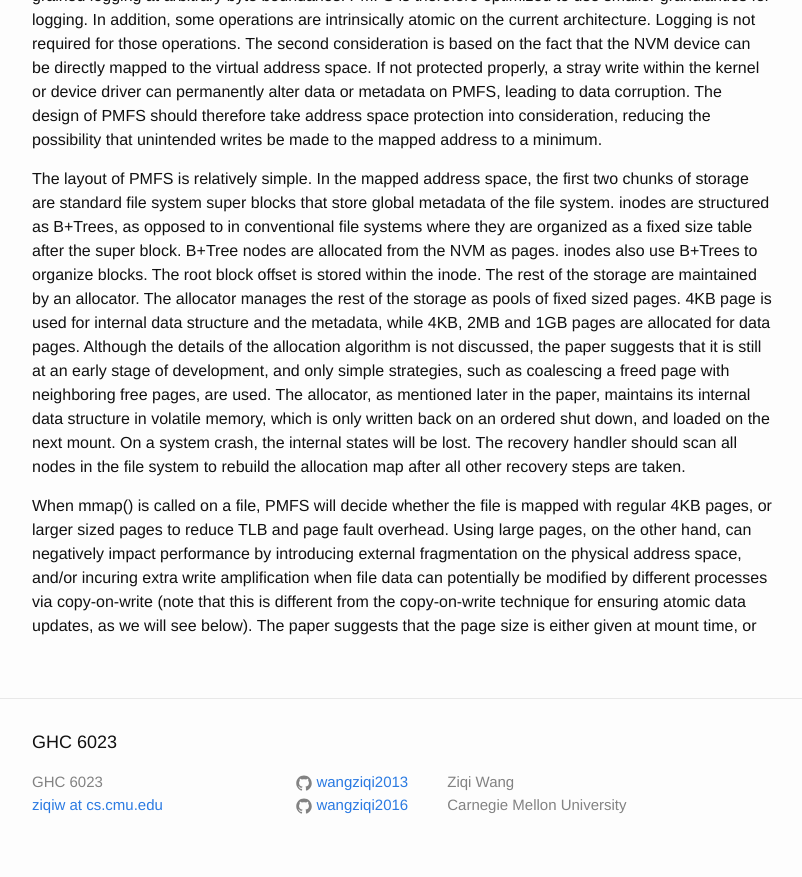
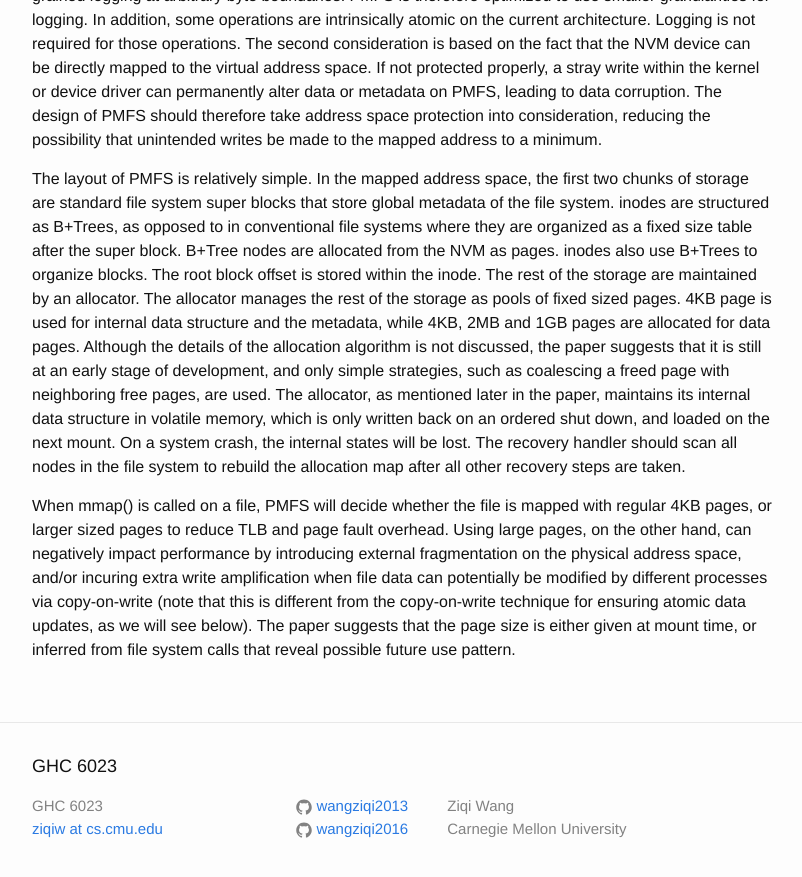
Before and after one commit to wangziqi2013/wangziqi2013.github.io, a Jekyll site: the page built from _posts/2020-06-23-pmfs.markdown, in a window 1280 px wide and 900 px high, scrolled down 1471 px. Shown: the top 877 px of the window, without its empty margins (238-1040 px from the left). Built offline with Jekyll 4.4.1, drawn with Linux system fonts in a browser that asks for light colours.

Commit message:
Finish page size

```diff
--- a/_posts/2020-06-23-pmfs.markdown
+++ b/_posts/2020-06-23-pmfs.markdown
@@ -78,4 +78,5 @@ pages to reduce TLB and page fault overhead. Using large pages, on the other han
 by introducing external fragmentation on the physical address space, and/or incuring extra write amplification when
 file data can potentially be modified by different processes via copy-on-write (note that this is different from the
 copy-on-write technique for ensuring atomic data updates, as we will see below).
-The paper suggests that the page size is either given at mount time, or
+The paper suggests that the page size is either given at mount time, or inferred from file system calls that reveal
+possible future use pattern.
```
